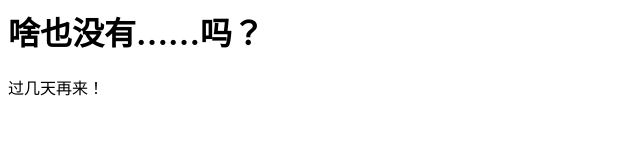
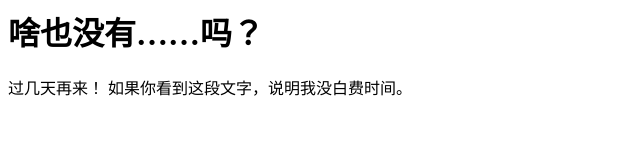
Before and after one commit to hong1350/hong1350.github.io, a plain HTML site: page index.html in a window 1280 px wide. Shown: the whole page, without its empty margins (0-640 px from the left). Drawn offline with Linux system fonts and the light colour scheme.

Commit message:
更新 index.html

```diff
--- a/index.html
+++ b/index.html
@@ -6,5 +6,6 @@
 <body>
 <h1>啥也没有……吗？</h1>
 过几天再来！
+如果你看到这段文字，说明我没白费时间。
 </body>
 </html>
```
